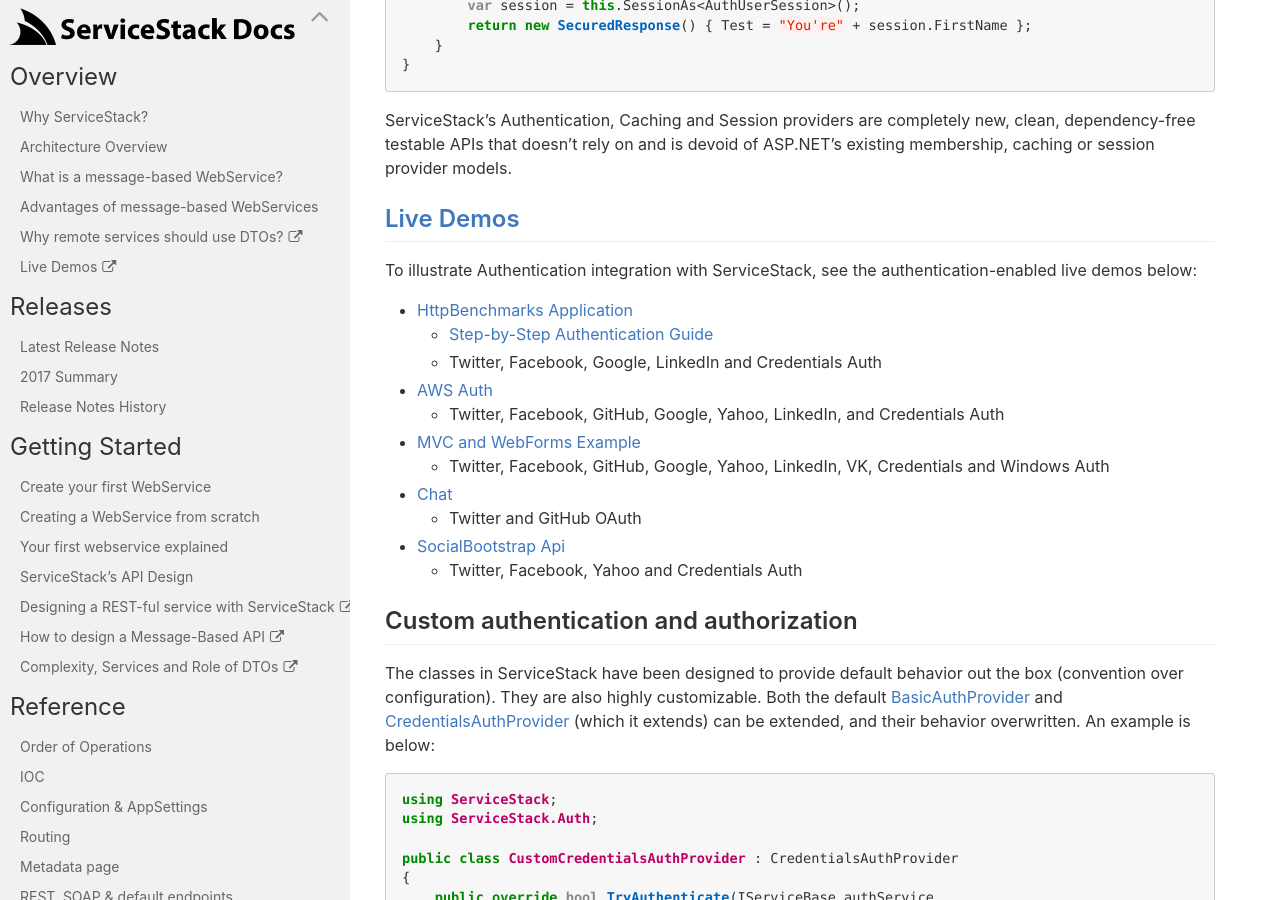
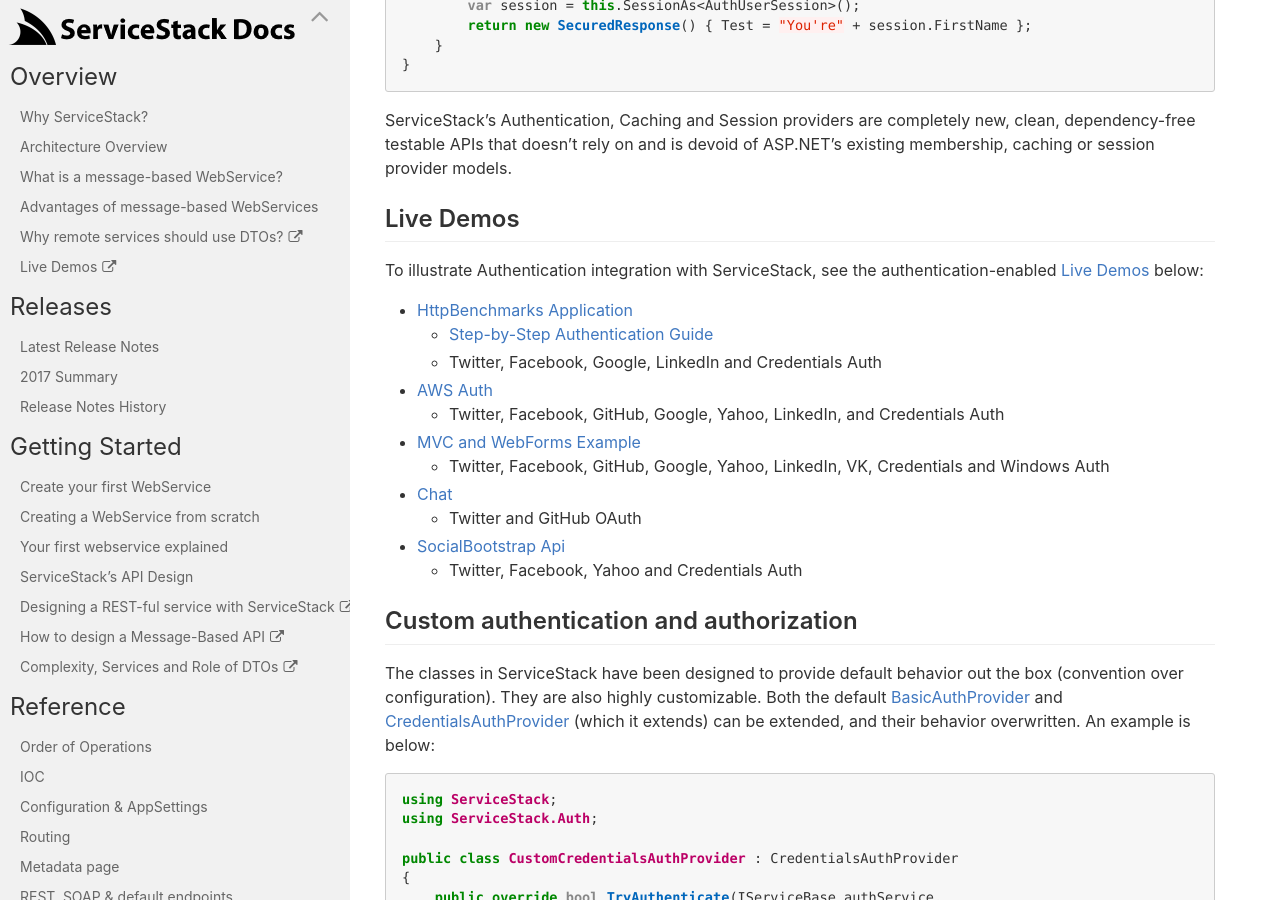
Before and after one commit to timker/docs, a Jekyll site: the page built from docs/_documentation/Authentication-and-authorization.md, in a window 1280 px wide and 900 px high, scrolled down 5742 px. Built offline with Jekyll 4.4.1, drawn with Linux system fonts in a browser that asks for light colours; nearby versions of some CDN libraries.

```diff
--- a/docs/_documentation/Authentication-and-authorization.md
+++ b/docs/_documentation/Authentication-and-authorization.md
@@ -194,9 +194,10 @@
 
 ServiceStack's Authentication, Caching and Session providers are completely new, clean, dependency-free testable APIs that doesn't rely on and is devoid of ASP.NET's existing membership, caching or session provider models.
 
-## [Live Demos](https://github.com/ServiceStackApps/LiveDemos)
+## Live Demos
 
-To illustrate Authentication integration with ServiceStack, see the authentication-enabled live demos below:
+To illustrate Authentication integration with ServiceStack, see the authentication-enabled
+[Live Demos](https://github.com/ServiceStackApps/LiveDemos) below:
 
   - [HttpBenchmarks Application](https://github.com/ServiceStackApps/HttpBenchmarks)
     - [Step-by-Step Authentication Guide](https://github.com/ServiceStackApps/HttpBenchmarks#authentication)
```
